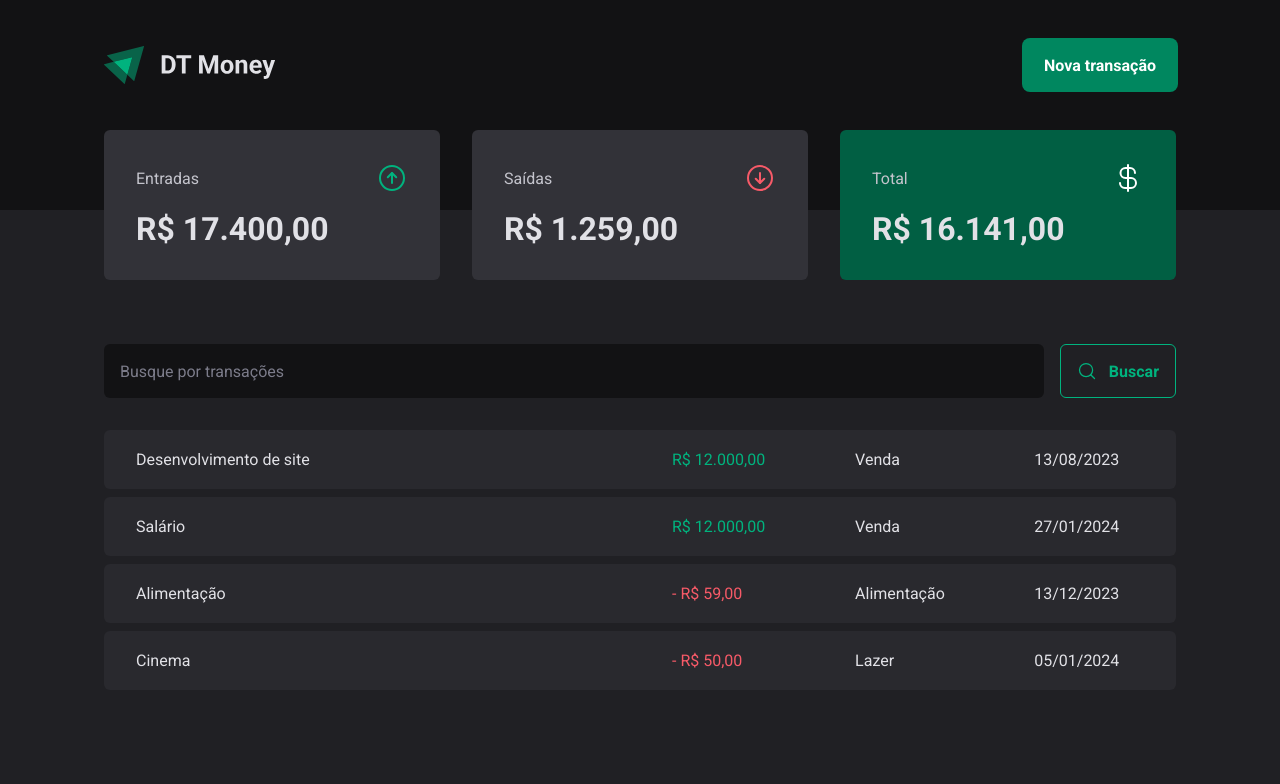
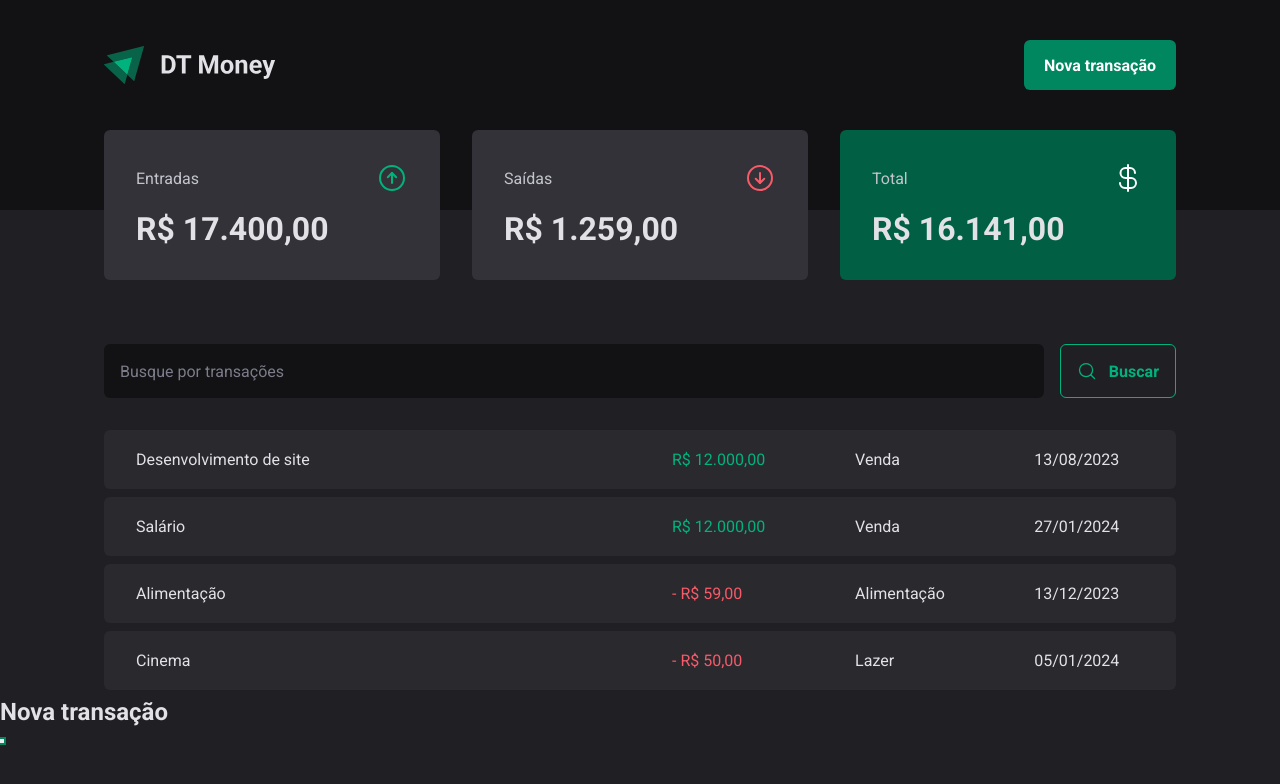
Before and after one commit to ManoelPradoMark22/DT-Money, a React (Vite) app: page / in a window 1280 px wide. Both pictures are taken after a click on the button "Nova transação". Shown: the top 784 px of the page. Built offline with nearby package versions, Linux system fonts and the light colour scheme.

Commit message:
creating accessible modal with radix-ui

```diff
--- a/package.json
+++ b/package.json
@@ -10,6 +10,7 @@
     "preview": "vite preview"
   },
   "dependencies": {
+    "@radix-ui/react-dialog": "^1.0.5",
     "phosphor-react": "^1.4.1",
     "react": "^18.2.0",
     "react-dom": "^18.2.0",
--- a/src/components/Header/index.tsx
+++ b/src/components/Header/index.tsx
@@ -1,6 +1,7 @@
 import { HeaderContainer, HeaderContent, NewTransactionBtn } from "./styles";
 
 import logoImg from '../../assets/logo.svg'
+import * as Dialog from "@radix-ui/react-dialog";
 
 export function Header() {
   return (
@@ -8,7 +9,20 @@ export function Header() {
       <HeaderContent>
         <img src={logoImg} />
 
-        <NewTransactionBtn>Nova transação</NewTransactionBtn>
+        <Dialog.Root>
+          <Dialog.Trigger asChild>
+            <NewTransactionBtn>Nova transação</NewTransactionBtn>
+          </Dialog.Trigger>
+
+          <Dialog.Portal>
+            <Dialog.Overlay/>
+
+            <Dialog.Content>
+              <Dialog.Title>Nova transação</Dialog.Title>
+              <Dialog.DialogClose />
+            </Dialog.Content>
+          </Dialog.Portal>
+        </Dialog.Root>
       </HeaderContent>
     </HeaderContainer>
   )
```
Also changed, not shown: src/notes/notes.txt, 1 other file (tests, documents, lock files or other folders).
